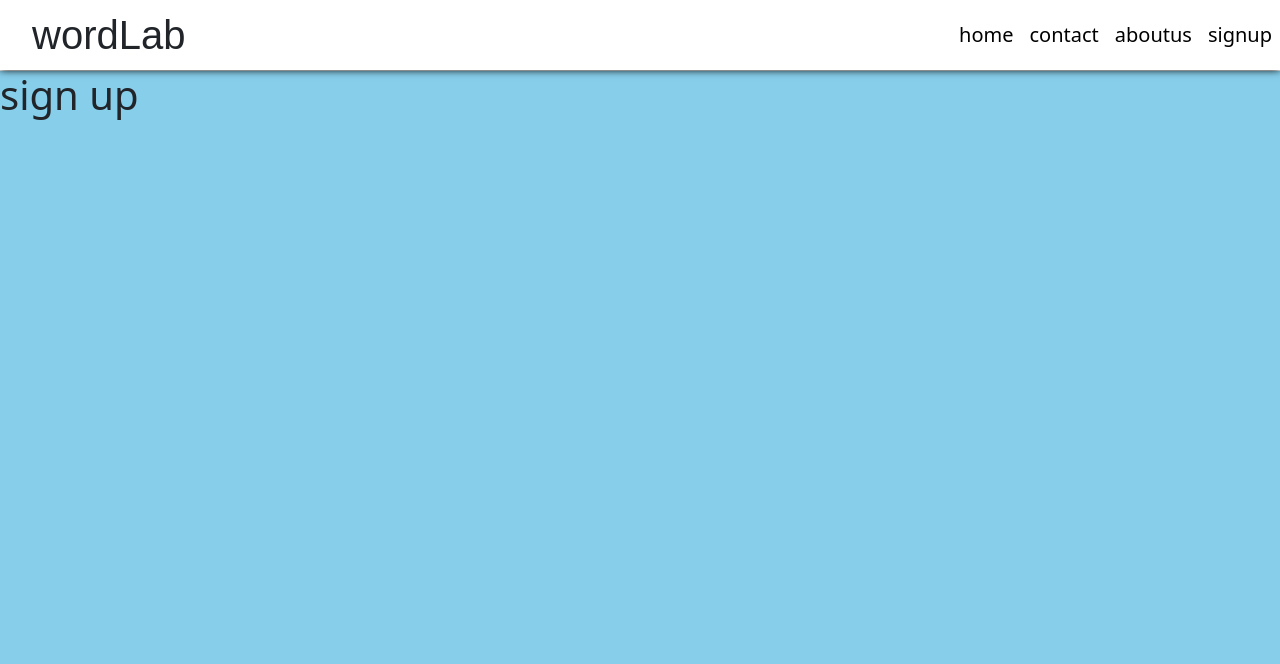
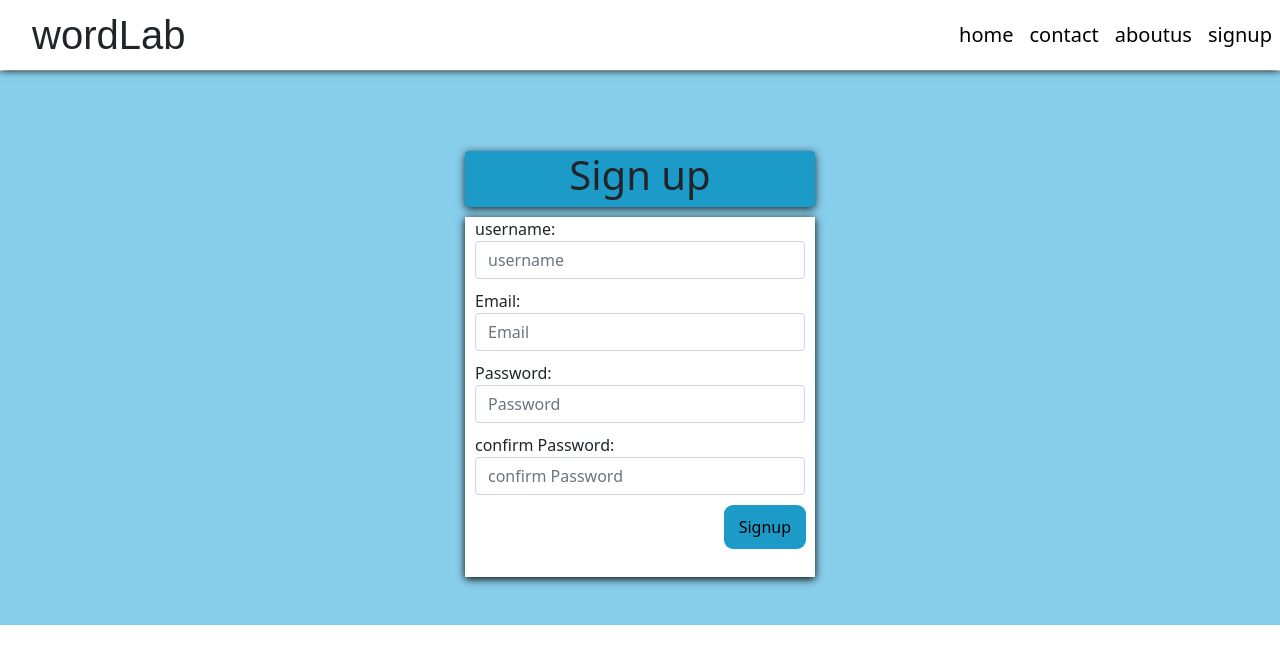
Before and after one commit to silentwolf-dev/wordlab-front-end, a React (Create React App) app: page /signup in a window 1280 px wide. Shown: the top 664 px of the page. Built offline with nearby package versions, Linux system fonts and the light colour scheme.

Commit message:
sign up page half complete

```diff
--- a/src/pages/signup.jsx
+++ b/src/pages/signup.jsx
@@ -3,7 +3,54 @@ import '../styles/Signup.css'
 function Signup(){
    return(
        <div className="Signup-Page Pages">
-          <h1>sign up</h1>
+         <div className="signup-form-container">
+              <div className="form-header">
+                   <h1 className="from-title">Sign up</h1>
+              </div>
+             <form className="signup-form">
+                <div className="form-group">
+                   <label htmlFor="">username:</label>
+                   <input
+                    className="form-control"
+                    type="text"
+                    placeholder='username'
+                    required/>
+                </div>
+                <div className="form-group">
+                   <label htmlFor="">Email:</label>
+                   <input
+                   className="form-control"
+                   type="text"
+                   placeholder='Email'
+                   required/>
+                </div>
+
+                <div className="form-group">
+                   <label htmlFor="">Password:</label>
+                   <input
+                   className="form-control"
+                   type="password"
+                   placeholder='Password'
+                   required/>
+                </div>
+
+                <div className="form-group">
+                   <label htmlFor="">confirm Password:</label>
+                   <input
+                   className="form-control"
+                   type="password"
+                   placeholder='confirm Password'
+                   required/>
+                </div>
+
+                <button
+                type="submit"
+                className="signup-form-submit-btn"
+                >
+                  Signup
+                </button>
+               </form>
+         </div>
        </div>
    )
 }
--- a/src/styles/Signup.css
+++ b/src/styles/Signup.css
@@ -1,6 +1,55 @@
 .Signup-Page {
     width: 100%;
     display: block;
-    height: 20000px;
+    height: 554px;
     background-color: skyblue;
 }
+
+
+
+.signup-form-container {
+  margin: auto;
+  position: relative;
+  top: 80px;
+  width: fit-content;
+  height: fit-content;
+}
+
+.form-group {
+    margin: 10px;
+}
+
+.form-header {
+    display: flex;
+    justify-content: center;
+    align-items: center;
+    border-radius: 4px;
+    box-shadow: 0px 2px 8px;
+    width: 350px;
+    background-color: #1c9bc9;
+}
+
+.signup-form {
+    position: relative;
+    background-color: white;
+    width: 350px;
+    height: 360px;
+    box-shadow: 0px 2px 8px black;
+}
+
+.form-control {
+    border: 1px solid black;
+    padding: 10px 20px;
+}
+
+.signup-form-submit-btn{
+    padding: 10px 15px;
+    outline: none;
+    border:none;
+    right: 5px;
+    margin: 4px;
+    bottom: 24px;
+    position: absolute;
+    border-radius: 9px;
+    background-color: #1c9bc9;
+}
```
